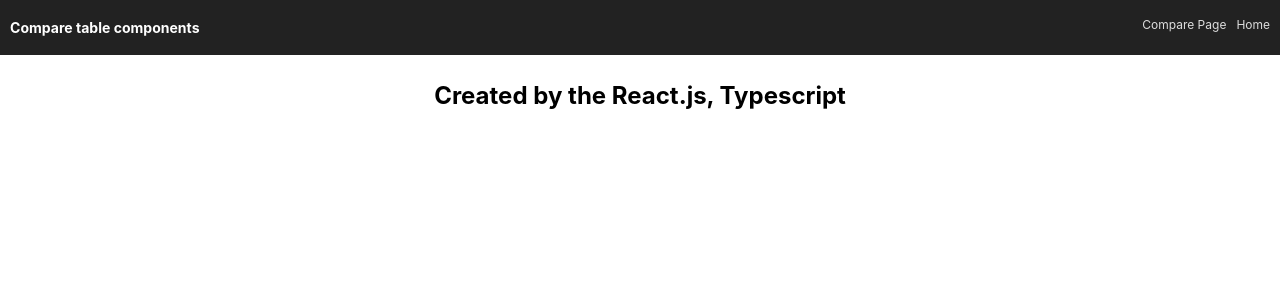
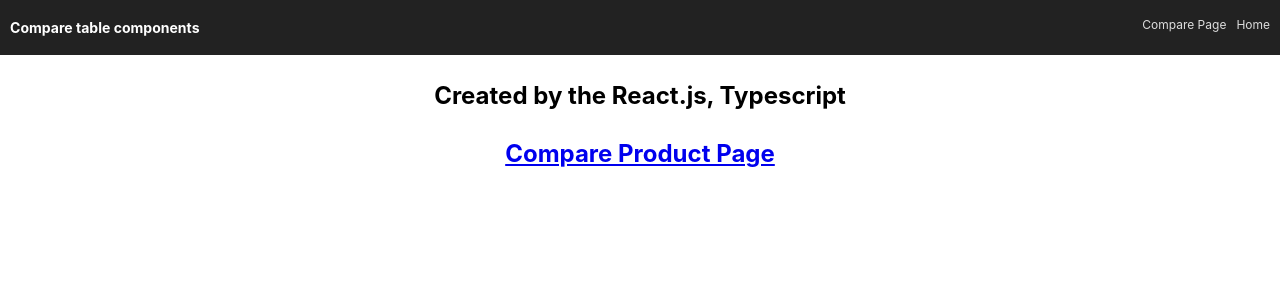
Before and after one commit to S-Amin/compare, a React (Create React App) app: page / in a window 1280 px wide. Shown: the top 300 px of the page. Built offline with nearby package versions, Linux system fonts and the light colour scheme.

Commit message:
add link to compare page

```diff
--- a/src/pages/home.tsx
+++ b/src/pages/home.tsx
@@ -1,10 +1,12 @@
 import React from "react";
+import { Link } from "react-router-dom";
 
 const Home = () => {
   return (
     <h1 style={{ textAlign: "center" }}>
       <div>Created by the React.js, Typescript</div>
       <br />
+      <Link to="/compare">Compare Product Page</Link>
     </h1>
   );
 };
```
